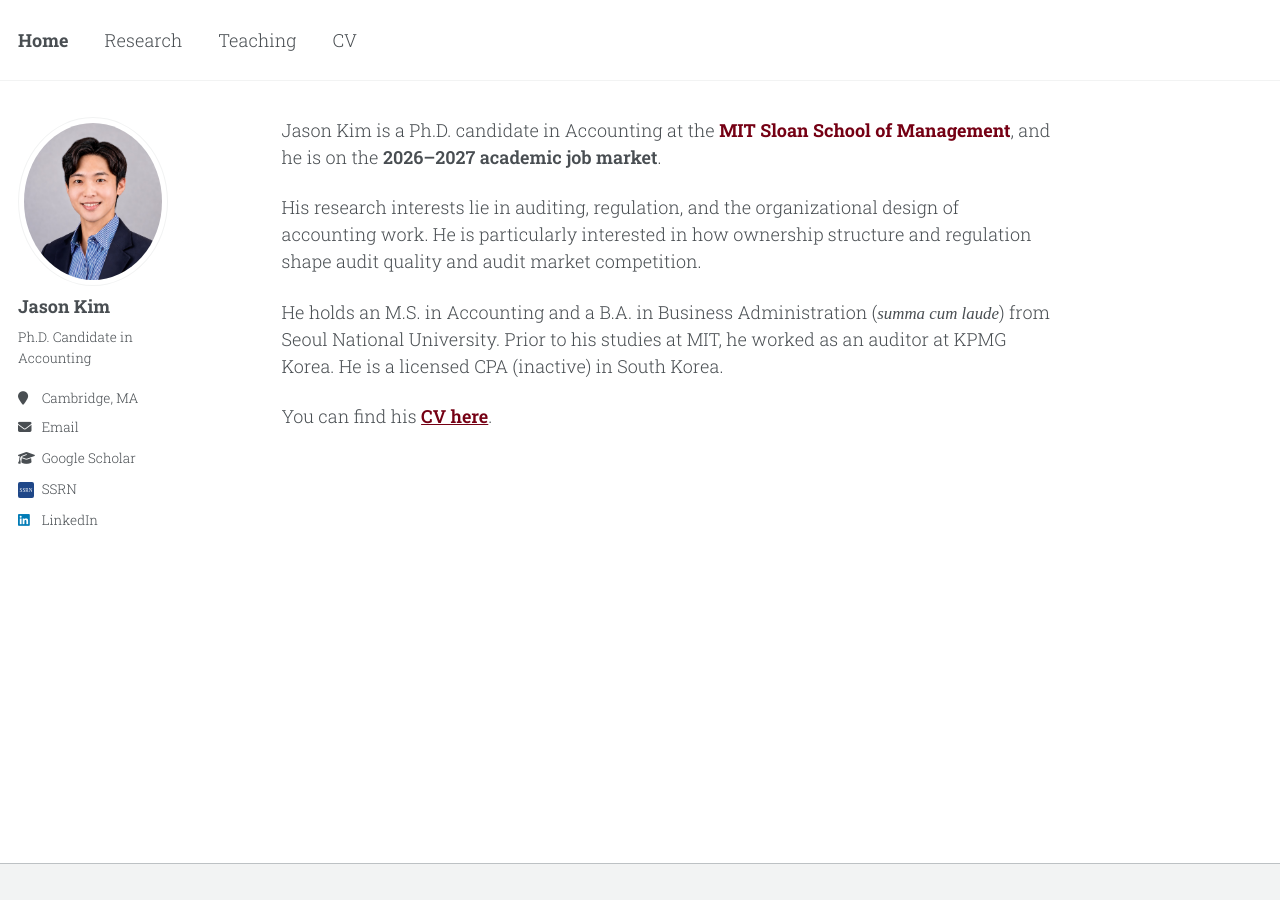
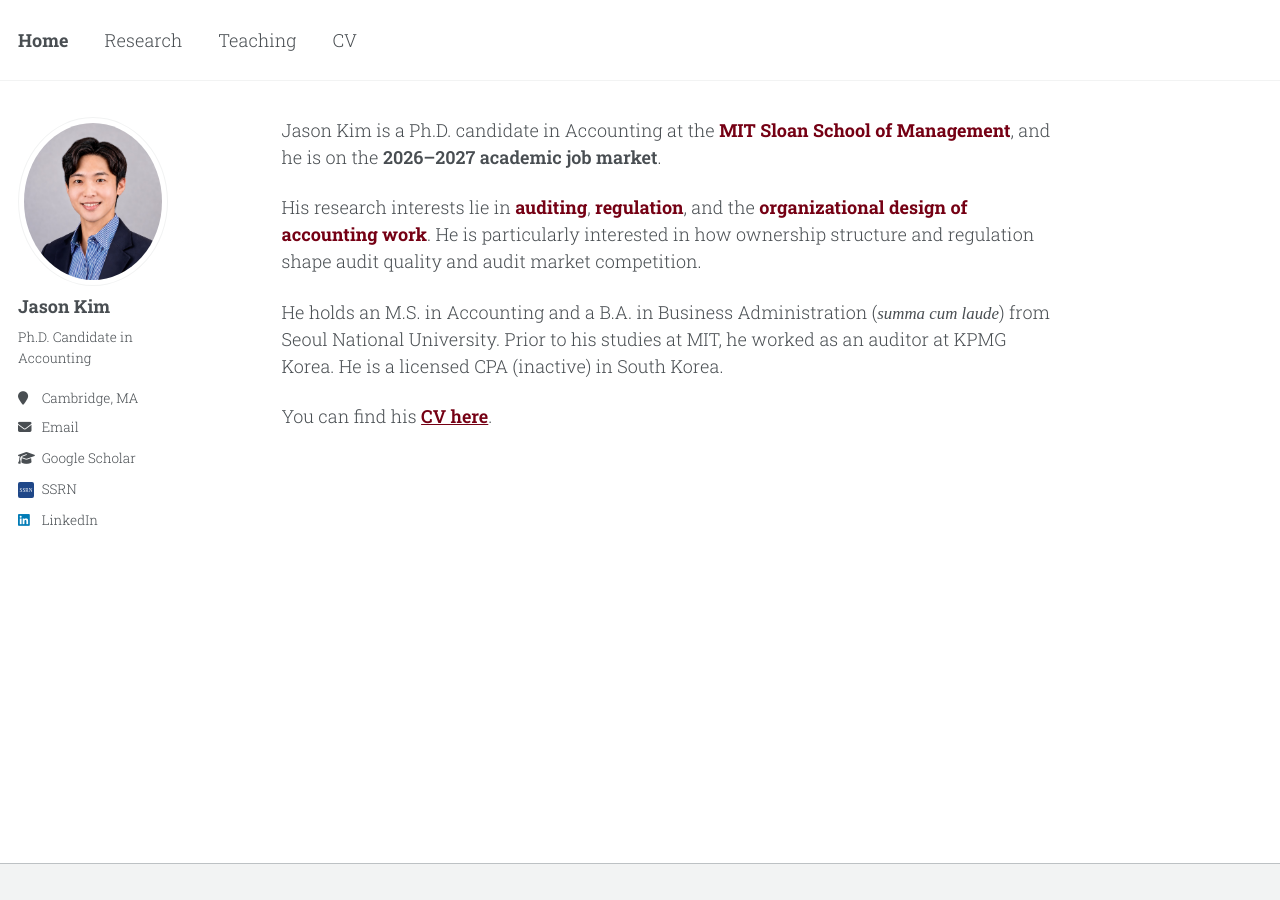
Before and after one commit to jgkim262/jgkim262.github.io, a Jekyll site: the page built from _pages/about.md, in a window 1280 px wide. Built offline with Jekyll 4.4.1, drawn with Linux system fonts in a browser that asks for light colours; a style sheet for code colours, icons or effects is not loaded.

Commit message:
Highlight research topics in crimson bold
Co-Authored-By: Claude Opus 5 (1M context) <noreply@anthropic.com>

```diff
--- a/_pages/about.md
+++ b/_pages/about.md
@@ -9,7 +9,7 @@ redirect_from:
 
 Jason Kim is a Ph.D. candidate in Accounting at the **[MIT Sloan School of Management](https://mitsloan.mit.edu/)**, and he is on the <span class="semibold">2026–2027 academic job market</span>.
 
-His research interests lie in auditing, regulation, and the organizational design of accounting work. He is particularly interested in how ownership structure and regulation shape audit quality and audit market competition.
+His research interests lie in <span class="topic">auditing</span>, <span class="topic">regulation</span>, and the <span class="topic">organizational design of accounting work</span>. He is particularly interested in how ownership structure and regulation shape audit quality and audit market competition.
 
 He holds an M.S. in Accounting and a B.A. in Business Administration (<em class="latin">summa cum laude</em>) from Seoul National University. Prior to his studies at MIT, he worked as an auditor at KPMG Korea. He is a licensed CPA (inactive) in South Korea.
 
--- a/_sass/include/_utilities.scss
+++ b/_sass/include/_utilities.scss
@@ -277,6 +277,13 @@ body:hover .visually-hidden button {
 
 .page__content .muted {
   color: gray;
+}
+
+/* Research topics called out in running text. Apply with:
+   <span class="topic">auditing</span> */
+.page__content .topic {
+  color: #750014;
+  font-weight: 700;
 }
 
 /* Latin phrases (summa cum laude and the like) set in Times, one point down
```
